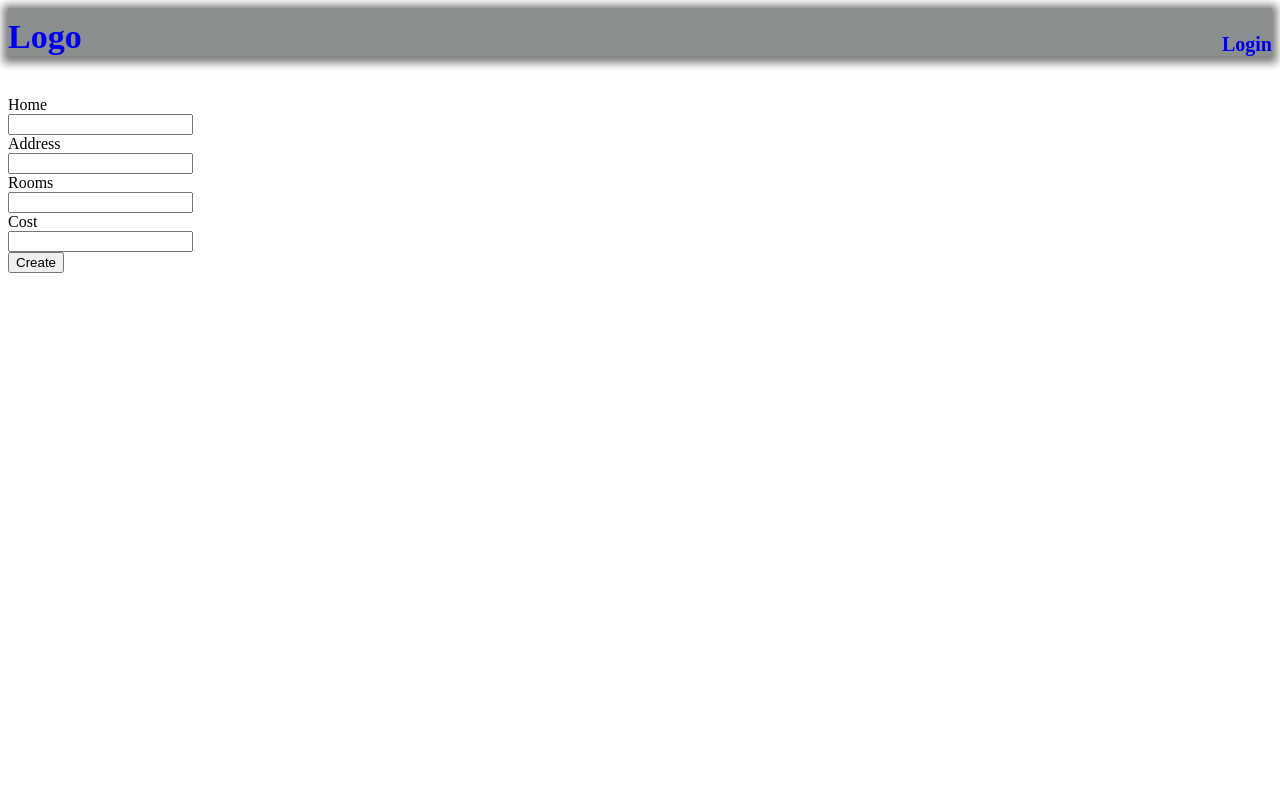
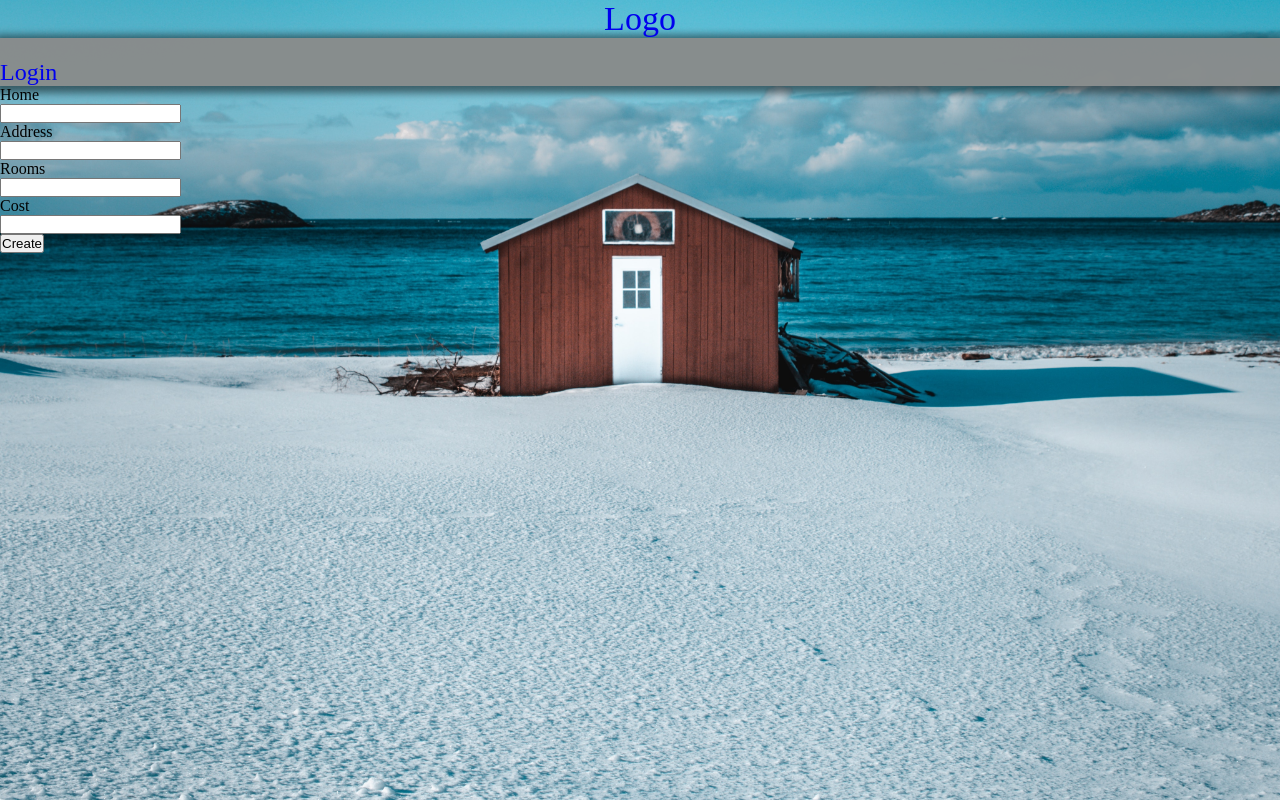
Before and after one commit to benshabbat/NadlanPhp, a PHP site: page /index.php in a window 1280 px wide. Run offline with PHP 8.4, Linux system fonts and the light colour scheme.

Commit message:
add background

```diff
--- a/css/style.css
+++ b/css/style.css
@@ -1,3 +1,18 @@
+*{
+  margin: 0;
+  padding: 0;
+  box-sizing: border-box;
+}
+
+body{
+  min-height: 100vh;
+  background: url('../images/houses/background.jpg') no-repeat;
+  background-size: cover;
+  background-position: center;
+}
+
+
+
 .logo {
   font-size: 34px;
 }
--- a/inc/header.php
+++ b/inc/header.php
@@ -7,11 +7,11 @@
     <title>Nadlan</title>
   </head>
   <body>
-    <header class="main-header">
-      <div class="navbar">
-        <a class="logo" href="index.php">Logo</a>
+    <header class="header">
+      <a class="logo" href="index.php">Logo</a>
+      <nav class="navbar">
         <a href="login.php">Login</a>
-      </div>
+      </nav>
     </header>
   </body>
 </html>
```
Also changed, not shown: images/houses/background.jpg (added).
